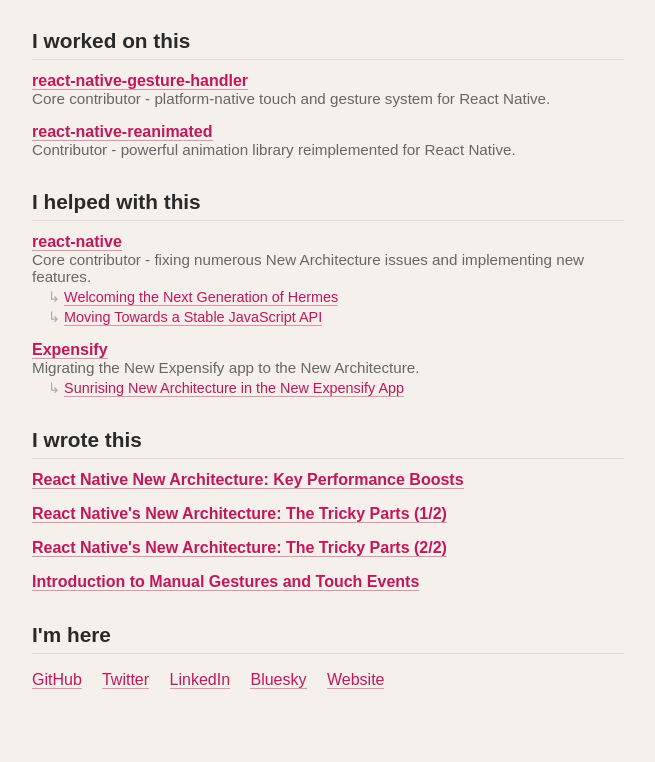
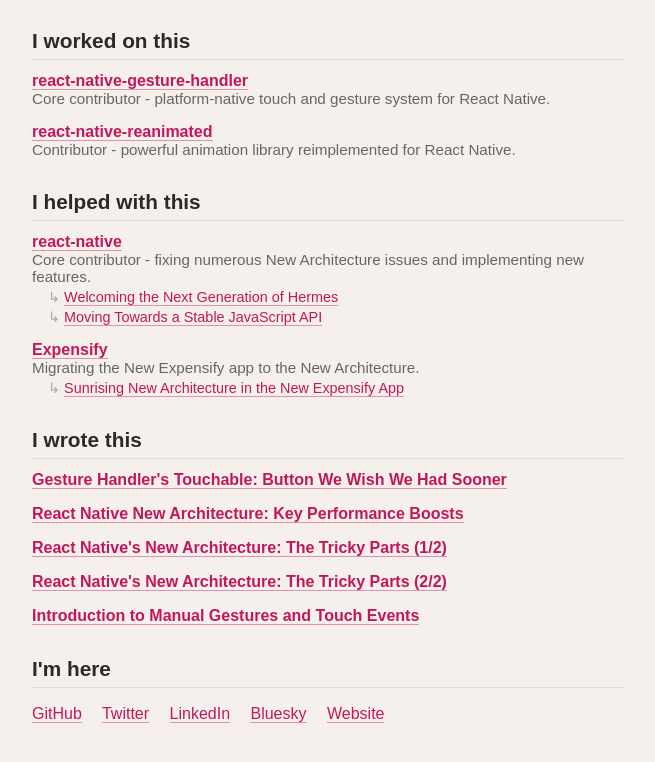
Before and after one commit to j-piasecki/website, a plain HTML site: page index.html in a window 1280 px wide. Shown: the part 764-1526 px from the top of the page, without its empty margins (312-967 px from the left). Drawn offline with Linux system fonts and the light colour scheme.

Commit message:
Add Gesture Handler Touchable post

```diff
--- a/index.html
+++ b/index.html
@@ -337,6 +337,9 @@
       <h2>I wrote this</h2>
       <ul class="item-list">
         <li>
+          <a class="title" href="https://swmansion.com/blog/react-native-gesture-handler-s-touchable-the-button-we-wish-we-had-sooner/">Gesture Handler's Touchable: Button We Wish We Had Sooner</a>
+        </li>
+        <li>
           <a class="title" href="https://swmansion.com/blog/react-native-new-architecture-key-performance-boosts-4ce68cc3cc9f">React Native New Architecture: Key Performance Boosts</a>
         </li>
         <li>
```
